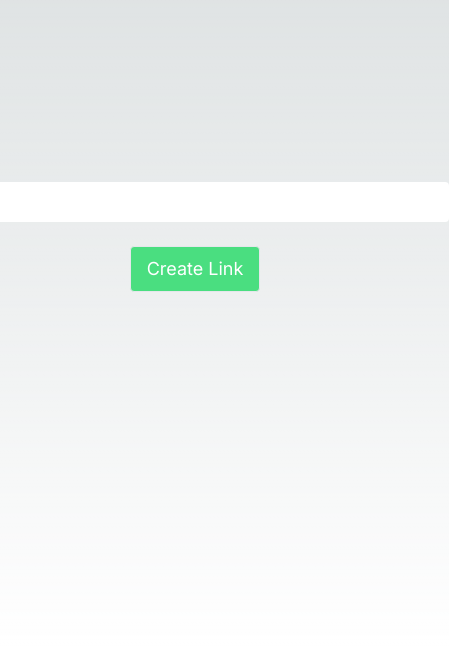
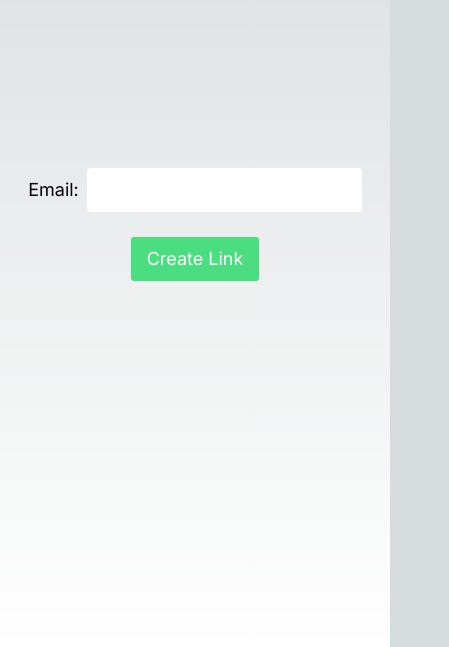
Before and after one commit to debugtheworldbot/yt-email, a Next.js app: page / in a window 390 px wide. Shown: the part 197-844 px from the top of the page, 449 px wide, since content can reach past the window. Built offline with nearby package versions, Linux system fonts and the light colour scheme.

Commit message:
fix: style

```diff
--- a/app/[id]/page.tsx
+++ b/app/[id]/page.tsx
@@ -1,6 +1,7 @@
 import React from "react";
 import { neon } from "@neondatabase/serverless";
 import Copy from "@/components/Copy";
+import Link from "next/link";
 
 async function getData(id: string): Promise<string | null> {
   const sql = neon(process.env.DATABASE_URL as string);
@@ -15,10 +16,15 @@ async function getData(id: string): Promise<string | null> {
 export default async function Page({ params }: { params: { id: string } }) {
   const id = params.id;
   const data = await getData(id);
+  if (!data) return <main className="min-h-screen">not found</main>;
   return (
-    <main className="min-h-screen flex flex-col items-center justify-center">
-      {data}
+    <main className="relative min-h-screen flex flex-col items-center justify-center">
+      <p className="text-lg font-medium">{data}</p>
       <Copy data={data} />
+
+      <Link className="absolute bottom-4" href="/">
+        Create new
+      </Link>
     </main>
   );
 }
--- a/app/page.tsx
+++ b/app/page.tsx
@@ -16,14 +16,14 @@ export default async function Home() {
     redirect(`/${id}`);
   }
   return (
-    <main className="min-h-screen p-24 flex flex-col items-center justify-center">
-      <form action={create}>
-        <div>
+    <main className="min-h-screen sm:p-24 flex flex-col items-center justify-center">
+      <form className="w-full" action={create}>
+        <div className="flex justify-center items-center text-lg">
           Email:
           <input
             name="email"
             required
-            className="ml-2 rounded p-2 w-[500px]"
+            className="ml-2 rounded p-2 sm:w-[500px]"
             type="email"
           />
         </div>
--- a/components/Copy.tsx
+++ b/components/Copy.tsx
@@ -14,13 +14,14 @@ export default function Copy({ data }: { data: string | null }) {
       >
         COPY EMAIL
       </button>
+      <p className="text-lg font-medium mt-6">{window.location.href}</p>
       <button
         onClick={() => {
           const host = window.location.href;
           navigator.clipboard.writeText(host || "");
           setCopied({ link: true, email: false });
         }}
-        className="border block mx-auto rounded py-2 px-4 text-lg mt-6 bg-green-400 text-white"
+        className="border block mx-auto rounded py-2 px-4 text-lg mt-2 bg-green-400 text-white"
       >
         COPY SHARE LINK
       </button>
```
